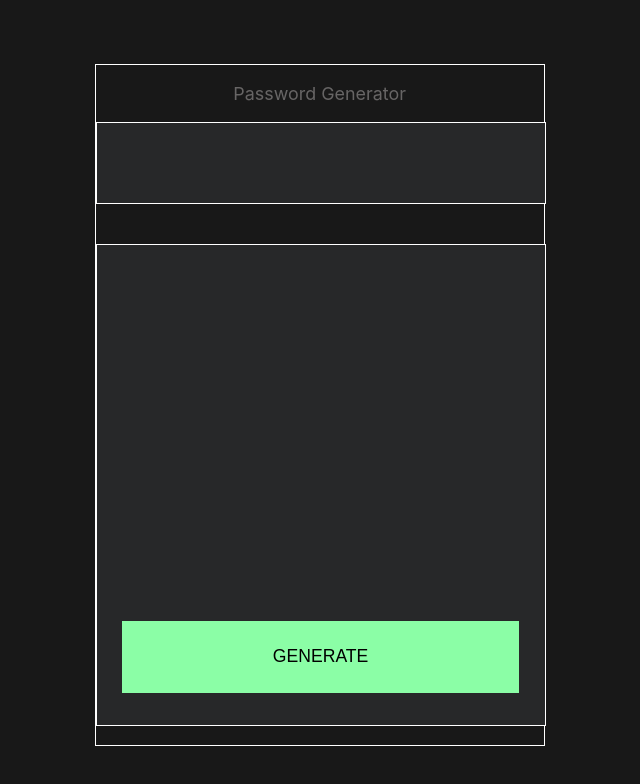
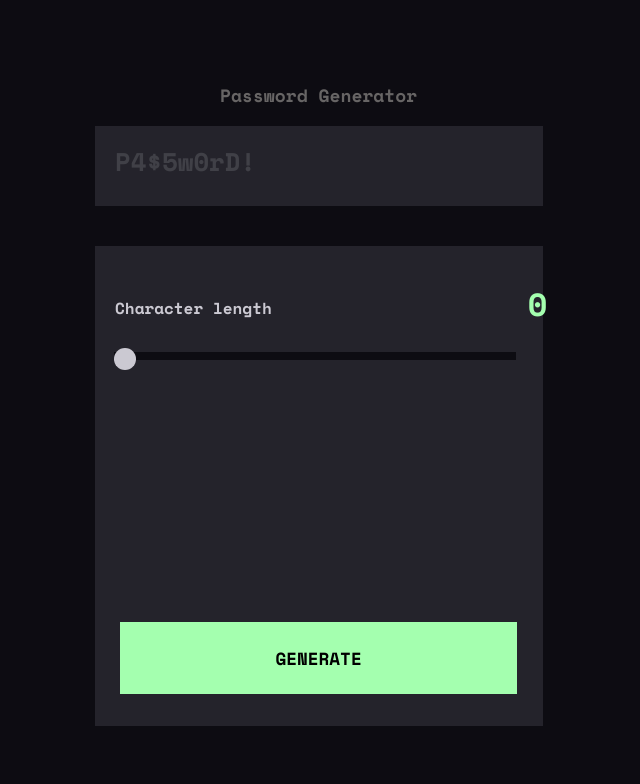
Before and after one commit to Buzelin2/Challenge-iJunior-Semana-4, a React (Vite) app in the folder my-app/: page / in a window 1280 px wide. Shown: the top 784 px of the page, without its empty margins (323-963 px from the left). Built offline with nearby package versions, Linux system fonts and the light colour scheme.

Commit message:
commit 3

```diff
--- a/my-app/index.html
+++ b/my-app/index.html
@@ -2,6 +2,9 @@
 <html lang="en">
   <head>
     <meta charset="UTF-8" />
+    <link rel="preconnect" href="https://fonts.googleapis.com">
+<link rel="preconnect" href="https://fonts.gstatic.com" crossorigin>
+<link href="https://fonts.googleapis.com/css2?family=Space+Mono:wght@700&display=swap" rel="stylesheet">
     <!-- link rel="icon" type="image/svg+xml" href="/vite.svg" / -->
     <meta name="viewport" content="width=device-width, initial-scale=1.0" />
     <title>Challenge semana 4</title>
--- a/my-app/src/App.css
+++ b/my-app/src/App.css
@@ -1,12 +1,19 @@
+/*
+Cor background: rgb(13,12,18);
+Background main: rgb(36,35,43);
+Botao: rgb(164,255,175);
+Cor da fonte: rgb(203,201,210);
+Cor da div do strenght e da div de rolagem: rgb(24,23,31)
+ */
+
 *{
-  background-color: rgb(24, 24, 24);
+  background-color: rgb(13,12,18);
   border: 0px;
   padding: 0px;
 }
 
 .main { /*Container principal com tudo*/
   margin-top: 8vh;
-  border: 1px white solid;
   height: 85vh;
   width: 35vw;
   margin-left: 32vw;
@@ -21,16 +28,14 @@
 }
 .pass_gen{
   width: 100%;
-  border: 1px white solid;
   height: 10vh;
-  background-color: rgb(39, 40, 41);
+  background-color: rgb(36,35,43);
 }
 .main2{
   height: 60vh;
   width: 100%;
-  border: 1px solid white;
   margin-top: 5vh;
-  background-color: rgb(39, 40, 41);
+  background-color: rgb(36,35,43);;
 }
 .generate{
   margin-top: 47vh;
@@ -38,6 +43,45 @@
   width: 31vw;
   margin-left: 2vw;
   align-items: center;
-  background-color: rgb(139, 254, 166);
+  background-color: rgb(164,255,175);
   font-size: 2.2vh;
 }
+.password{
+  background-color: rgb(36,35,43);
+  color: rgb(64,64,71);
+  font-size: 2vw;
+  margin-top: 2vh;
+  margin-left: 1.6vw;
+}
+.tamanho{
+  position: absolute;
+  background-color: rgba(245, 245, 220, 0);
+  display: flex;
+}
+.length{
+  margin-top: 29vh;
+  margin-left: 1.6vw;
+  background-color: rgba(0, 0, 0, 0);
+  color: rgb(203,201,210);
+}
+.length_count{
+  margin-top: 27vh;
+  margin-left: 20vw;
+  background-color: rgba(0, 0, 0, 0);
+  color: rgb(164,255,175);
+  font-size: 4vh;
+}
+.rolagem{
+  position: absolute;
+  height: 1vh;
+  width: 31.4vw;
+  margin-left: 1.5vw;
+  margin-top: 36vh;
+}
+.botao_rolagem{
+  width: 1.7vw;
+  height: 1.7vw;
+  border-radius: 50%;
+  margin-top: -1.1vh;
+  background-color: rgb(203,201,210);
+}
--- a/my-app/src/App.jsx
+++ b/my-app/src/App.jsx
@@ -8,7 +8,14 @@ function App() {
       <div className="main">  {/*Container principal com tudo*/}
       <p className="top_text">Password Generator</p> {/*Texto inicial*/}
       <div className="pass_gen">{/*Local onde o texto da password sera gerado*/}
-
+      <p className='password'>P4$5w0rD!</p>
+      </div>
+      <div className='tamanho'>
+        <p className='length'>Character length</p>
+        <p className='length_count'>0</p>
+      </div>
+      <div className='rolagem'>
+        <button className='botao_rolagem'></button>
       </div>
       <div className="main2"> {/*Todo o resto do main*/}
       <button className='generate'>GENERATE</button> {/* botao de generate*/}
--- a/my-app/src/index.css
+++ b/my-app/src/index.css
@@ -1,4 +1,3 @@
-:root {
-  font-family: Inter, system-ui, Avenir, Helvetica, Arial, sans-serif;
-
+*{
+  font-family: 'Space Mono', monospace;
 }
```
